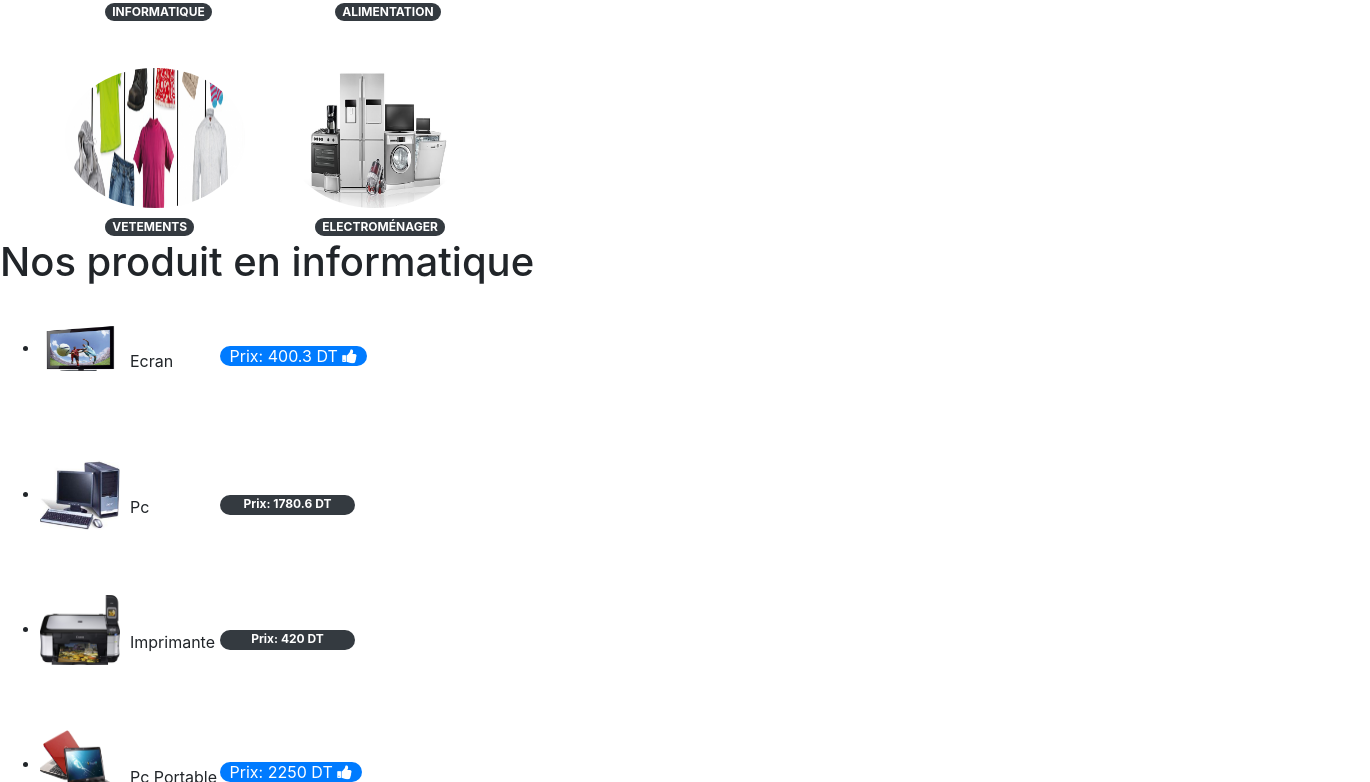
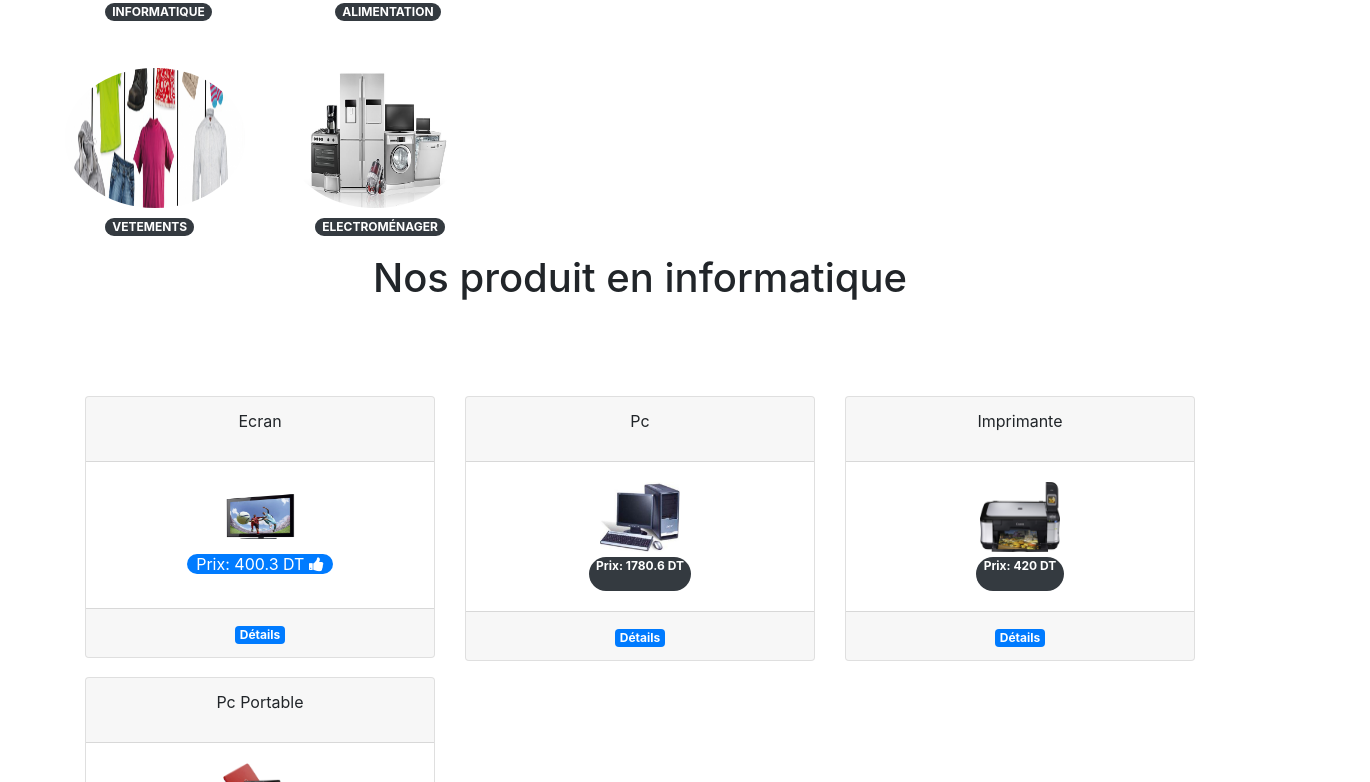
Before and after one commit to raouia19ben/projetraouiaben1, an Angular app: page / in a window 1280 px wide. Shown: the part 278-1060 px from the top of the page, 1370 px wide, since content can reach past the window. Built offline with nearby package versions, Linux system fonts and the light colour scheme.

Commit message:
Design Composant materiel modifié

```diff
--- a/src/app/compsant/informatique/listmateriel/listmateriel.component.css
+++ b/src/app/compsant/informatique/listmateriel/listmateriel.component.css
@@ -1,5 +1,4 @@
 
-ul{list-style-type:disc;}
-ul{position: relative;top:320px}
+
+div{position:relative;top:130px}
 h1{position: relative;top:320px}
-li{position:relative;top:20px}
--- a/src/app/compsant/informatique/listmateriel/listmateriel.component.html
+++ b/src/app/compsant/informatique/listmateriel/listmateriel.component.html
@@ -1,9 +1,18 @@
-<h1>Nos produit en informatique</h1>
-<ul>
-    <ng-container *ngFor="let t of materiels;index as i ">
-    <li *ngIf="t.quantite>0">
+<h1 class="text-center pt-3">Nos produit en informatique</h1>
+<div class="container">
+<div class="row">
 
- <rao-materiel [m]="t"></rao-materiel>
-    </li>
-    </ng-container>
-   </ul>
+
+        <ng-container *ngFor="let t of materiels;index as i ">
+        <div class="col-4 pt-3" *ngIf="t.quantite>0">
+
+     <rao-materiel [m]="t"></rao-materiel>
+        </div>
+        </ng-container>
+
+
+</div>
+
+
+
+</div>
--- a/src/app/compsant/informatique/materiel/materiel.component.css
+++ b/src/app/compsant/informatique/materiel/materiel.component.css
@@ -1,5 +1,5 @@
 img{width: 80px;height: 70px;}
 li{position:relative;top:20px}
 
-span{width:135px;height:20px;position: relative;top:-80px;left:180px}
+
 .c{position:relative;top:-35px;left:90px}
--- a/src/app/compsant/informatique/materiel/materiel.component.html
+++ b/src/app/compsant/informatique/materiel/materiel.component.html
@@ -1,11 +1,22 @@
-<img [src]="m.photo">
-<p [ngClass]="'c'"> {{m.libelle|titlecase}}</p>
 
-<span [ngClass]="{'badge badge-primary ':m.hautGamme==true,'badge badge-dark':m.hautGamme==false,'badge-pill':m.hautGamme==true||m.hautGamme==false}">
+<div class="card text-center">
+    <div class="card-header ">
+        <p> {{m.libelle|titlecase}}</p>
+    </div>
+    <div class="card-body">
+        <img [src]="m.photo">
+
+<br>
+        <span [ngClass]="{'badge badge-primary ':m.hautGamme==true,'badge badge-dark':m.hautGamme==false,'badge-pill':m.hautGamme==true||m.hautGamme==false}">
 
 
 
-Prix: {{m.prix}} DT
-<p [ngClass]="{' fa fa-thumbs-up de font-awesome':m.hautGamme==true}"></p>
+        Prix: {{m.prix}} DT
+        <p [ngClass]="{' fa fa-thumbs-up de font-awesome':m.hautGamme==true}"></p>
 
-</span>
+        </span>
+    </div>
+    <div class="card-footer text-muted">
+  <span class="badge badge-primary">Détails</span>
+    </div>
+</div>
```
